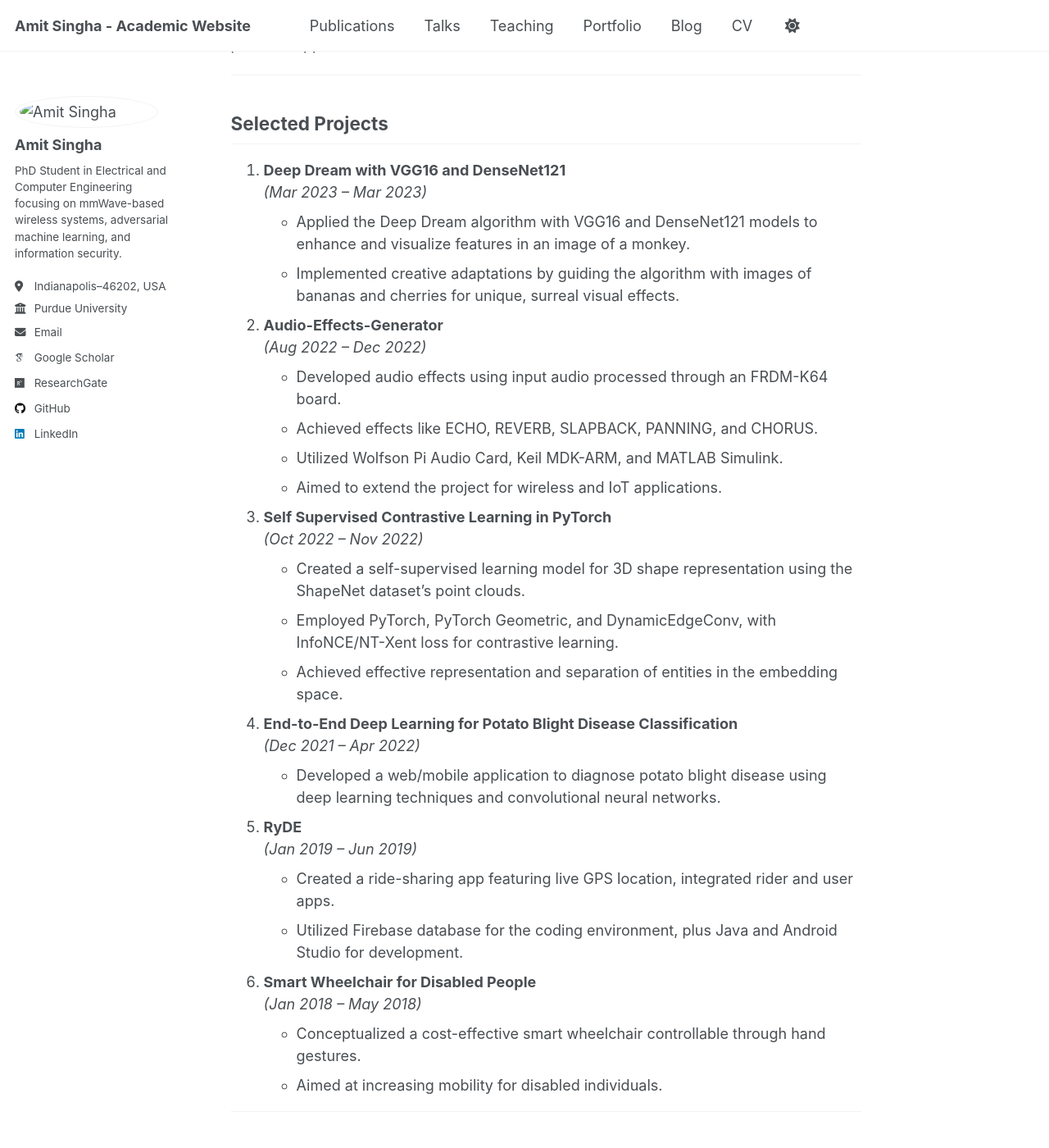
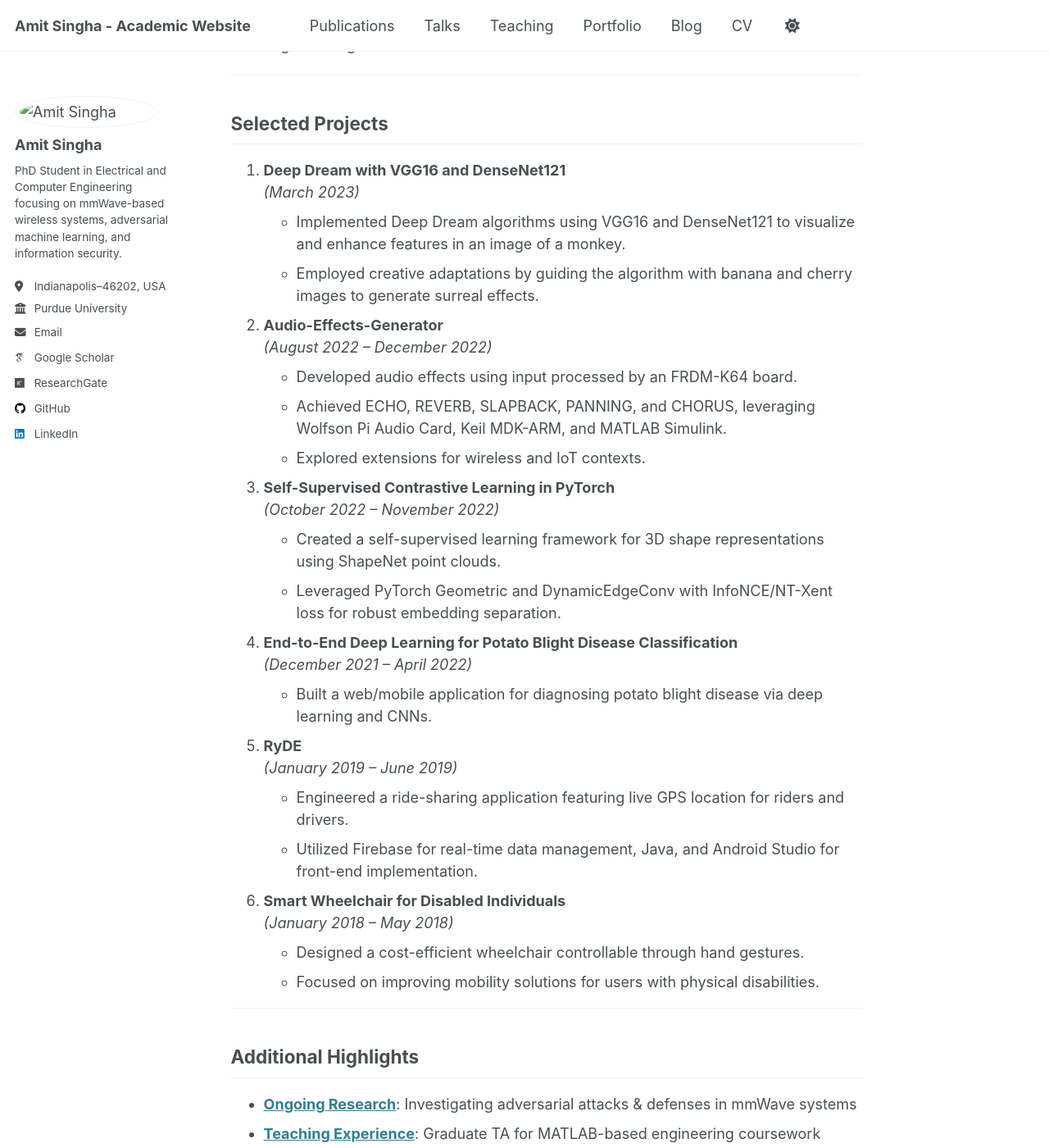
Before and after one commit to singpurdue/singpurdue.github.io, a Jekyll site: the page built from _pages/portfolio.md, in a window 1280 px wide and 1400 px high, scrolled down 250 px. Shown: the whole window at 82% size. Built offline with Jekyll 4.4.1, drawn with Linux system fonts in a browser that asks for light colours; some web fonts are replaced; some of the changed text lies outside the part shown.

Commit message:
Update portfolio.md

```diff
--- a/_pages/portfolio.md
+++ b/_pages/portfolio.md
@@ -7,48 +7,46 @@ author_profile: true
 
 ## My Portfolio
 
-Below are some **selected projects** that demonstrate my work in wireless systems, adversarial machine learning, and software development—along with prototypes aimed at practical applications.
+Below are selected projects highlighting my expertise in wireless systems, adversarial machine learning, and software engineering. Each project aims to address practical challenges through innovative solutions.
 
 ---
 
 ## Selected Projects
 
 1. **Deep Dream with VGG16 and DenseNet121**
-   *(Mar 2023 – Mar 2023)*
-   - Applied the Deep Dream algorithm with VGG16 and DenseNet121 models to enhance and visualize features in an image of a monkey.
-   - Implemented creative adaptations by guiding the algorithm with images of bananas and cherries for unique, surreal visual effects.
+   *(March 2023)*
+   - Implemented Deep Dream algorithms using VGG16 and DenseNet121 to visualize and enhance features in an image of a monkey.
+   - Employed creative adaptations by guiding the algorithm with banana and cherry images to generate surreal effects.
 
 2. **Audio-Effects-Generator**
-   *(Aug 2022 – Dec 2022)*
-   - Developed audio effects using input audio processed through an FRDM-K64 board.
-   - Achieved effects like ECHO, REVERB, SLAPBACK, PANNING, and CHORUS.
-   - Utilized Wolfson Pi Audio Card, Keil MDK-ARM, and MATLAB Simulink.
-   - Aimed to extend the project for wireless and IoT applications.
+   *(August 2022 – December 2022)*
+   - Developed audio effects using input processed by an FRDM-K64 board.
+   - Achieved ECHO, REVERB, SLAPBACK, PANNING, and CHORUS, leveraging Wolfson Pi Audio Card, Keil MDK-ARM, and MATLAB Simulink.
+   - Explored extensions for wireless and IoT contexts.
 
-3. **Self Supervised Contrastive Learning in PyTorch**
-   *(Oct 2022 – Nov 2022)*
-   - Created a self-supervised learning model for 3D shape representation using the ShapeNet dataset’s point clouds.
-   - Employed PyTorch, PyTorch Geometric, and DynamicEdgeConv, with InfoNCE/NT-Xent loss for contrastive learning.
-   - Achieved effective representation and separation of entities in the embedding space.
+3. **Self-Supervised Contrastive Learning in PyTorch**
+   *(October 2022 – November 2022)*
+   - Created a self-supervised learning framework for 3D shape representations using ShapeNet point clouds.
+   - Leveraged PyTorch Geometric and DynamicEdgeConv with InfoNCE/NT-Xent loss for robust embedding separation.
 
 4. **End-to-End Deep Learning for Potato Blight Disease Classification**
-   *(Dec 2021 – Apr 2022)*
-   - Developed a web/mobile application to diagnose potato blight disease using deep learning techniques and convolutional neural networks.
+   *(December 2021 – April 2022)*
+   - Built a web/mobile application for diagnosing potato blight disease via deep learning and CNNs.
 
 5. **RyDE**
-   *(Jan 2019 – Jun 2019)*
-   - Created a ride-sharing app featuring live GPS location, integrated rider and user apps.
-   - Utilized Firebase database for the coding environment, plus Java and Android Studio for development.
+   *(January 2019 – June 2019)*
+   - Engineered a ride-sharing application featuring live GPS location for riders and drivers.
+   - Utilized Firebase for real-time data management, Java, and Android Studio for front-end implementation.
 
-6. **Smart Wheelchair for Disabled People**
-   *(Jan 2018 – May 2018)*
-   - Conceptualized a cost-effective smart wheelchair controllable through hand gestures.
-   - Aimed at increasing mobility for disabled individuals.
+6. **Smart Wheelchair for Disabled Individuals**
+   *(January 2018 – May 2018)*
+   - Designed a cost-efficient wheelchair controllable through hand gestures.
+   - Focused on improving mobility solutions for users with physical disabilities.
 
 ---
 
 ## Additional Highlights
 
-- **[Ongoing Research](/publications/#ongoing-research-works):** mmWave-based adversarial attacks & defenses
-- **[Teaching Experience](/teaching/):** Graduate Teaching Assistant at Purdue (Indianapolis)
-- **[Full CV](/cv/):** Detailed academic profile, experiences, and awards
+- **[Ongoing Research](/publications/#ongoing-research-works)**: Investigating adversarial attacks & defenses in mmWave systems
+- **[Teaching Experience](/teaching/)**: Graduate TA for MATLAB-based engineering coursework
+- **[Full CV](/cv/)**: Complete academic and professional profile
```
